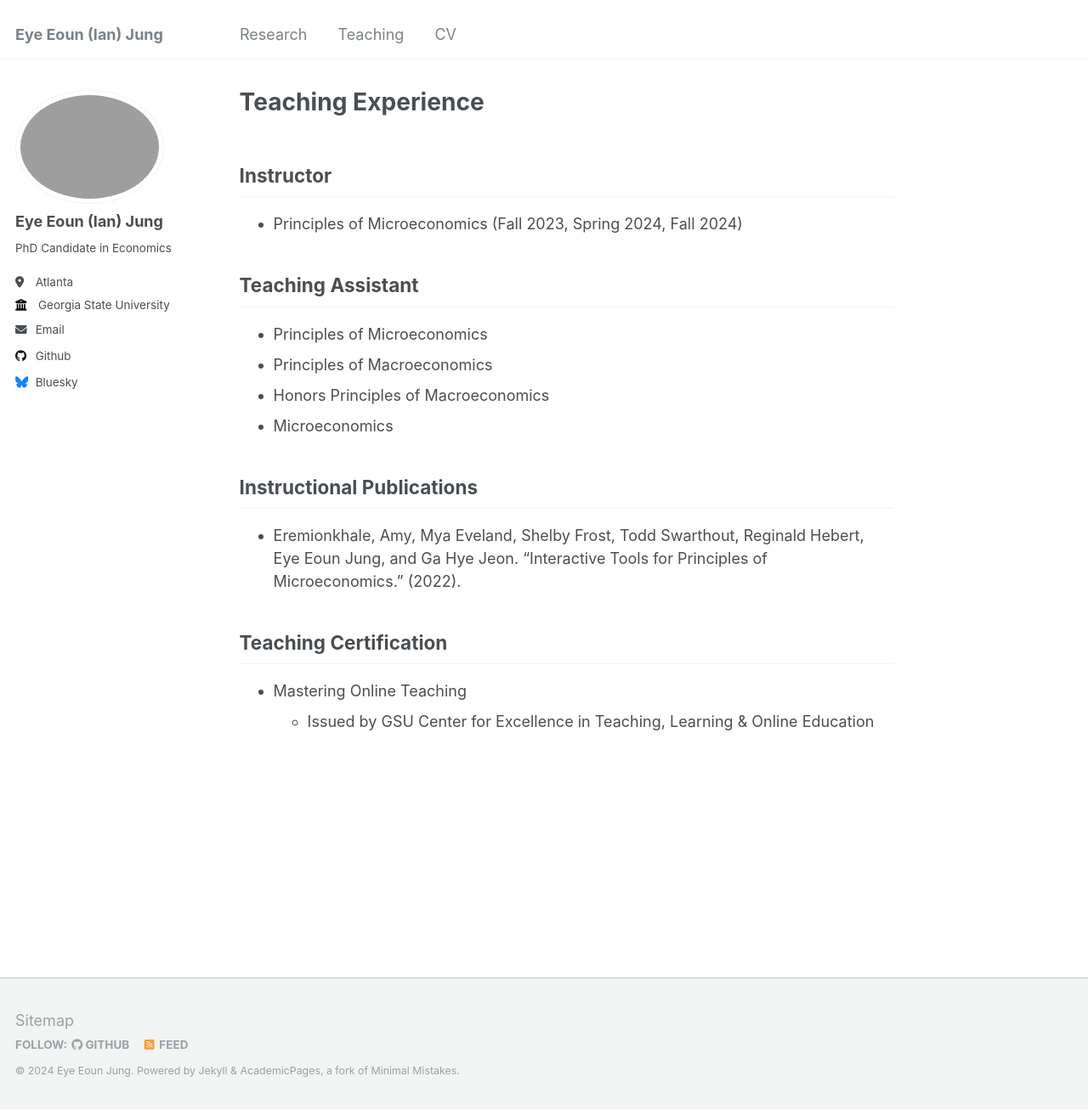
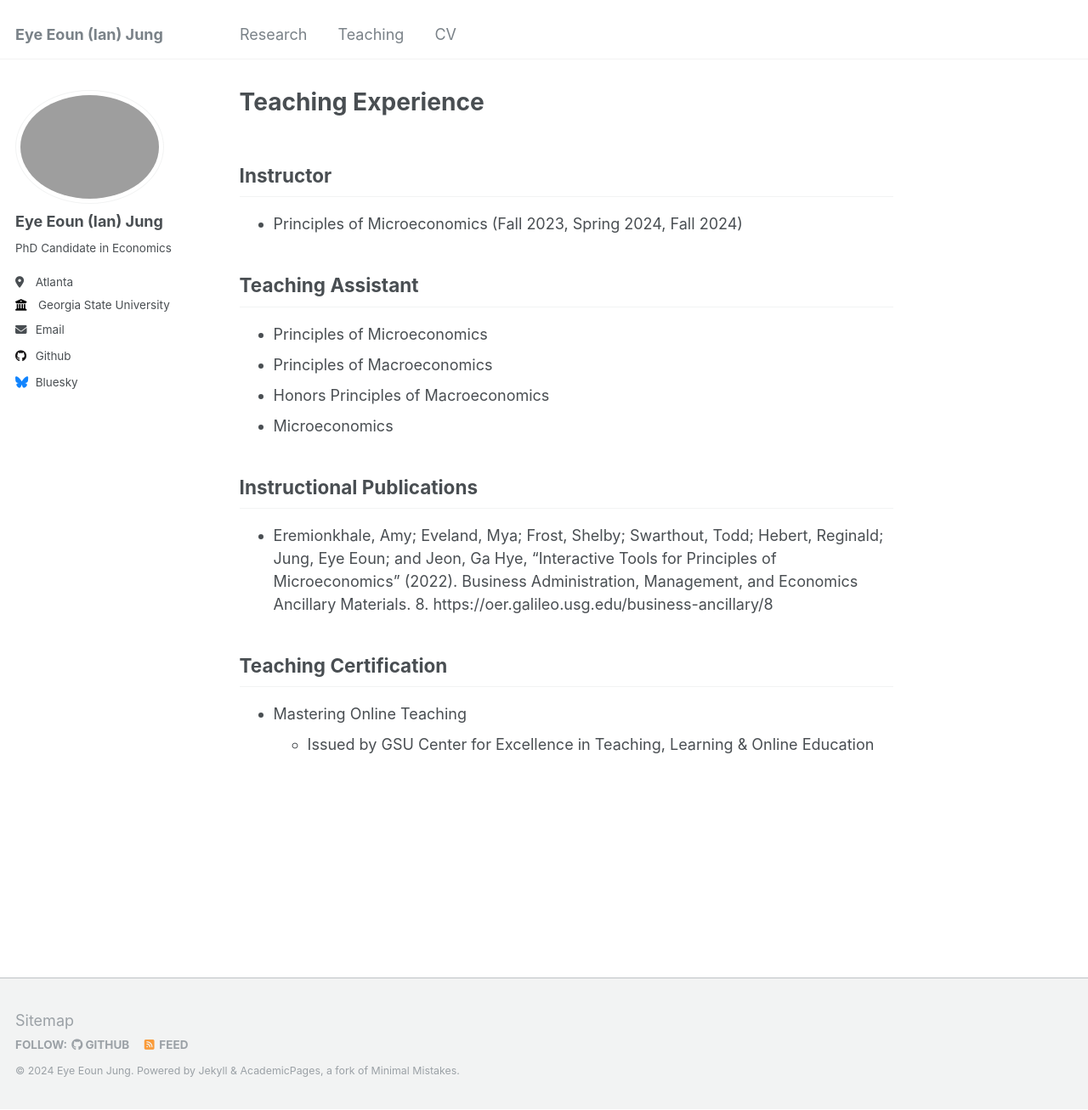
Before and after one commit to ejung11/ejung11.github.io, a Jekyll site: the page built from _pages/teaching.md, in a window 1280 px wide and 1307 px high. Shown: the whole window at 85% size. Built offline with Jekyll 4.4.1, drawn with Linux system fonts in a browser that asks for light colours.

Commit message:
Add files via upload

```diff
--- a/_pages/teaching.md
+++ b/_pages/teaching.md
@@ -14,7 +14,8 @@ author_profile: true
 * Microeconomics
 
 ## Instructional Publications
-* Eremionkhale, Amy, Mya Eveland, Shelby Frost, Todd Swarthout, Reginald Hebert, Eye Eoun Jung, and Ga Hye Jeon. "Interactive Tools for Principles of Microeconomics." (2022).
+* Eremionkhale, Amy; Eveland, Mya; Frost, Shelby; Swarthout, Todd; Hebert, Reginald; Jung, Eye Eoun; and Jeon, Ga Hye, "Interactive Tools for Principles of Microeconomics" (2022). Business Administration, Management, and Economics Ancillary Materials. 8.
+https://oer.galileo.usg.edu/business-ancillary/8
 
 ## Teaching Certification
 * Mastering Online Teaching
```
